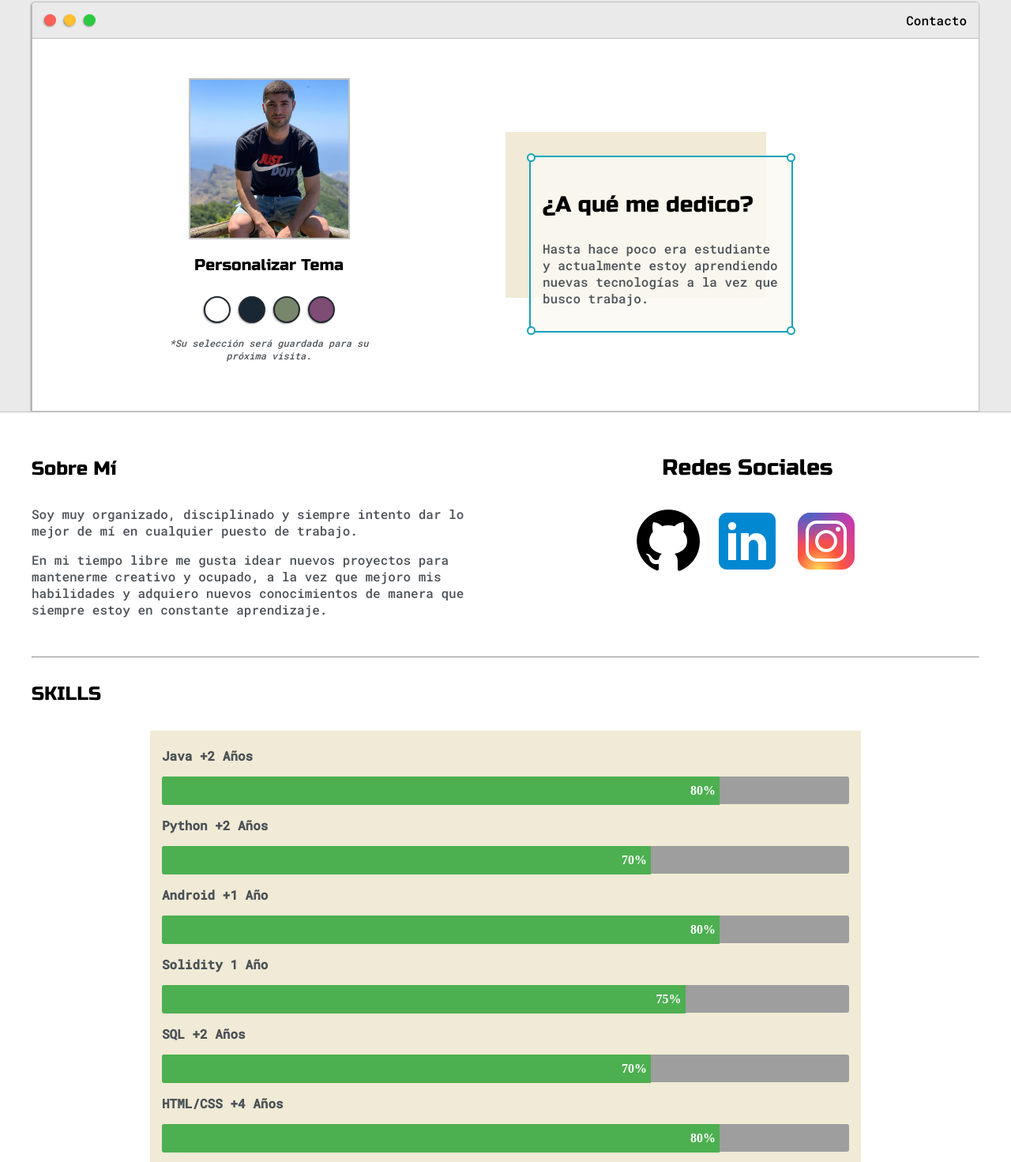
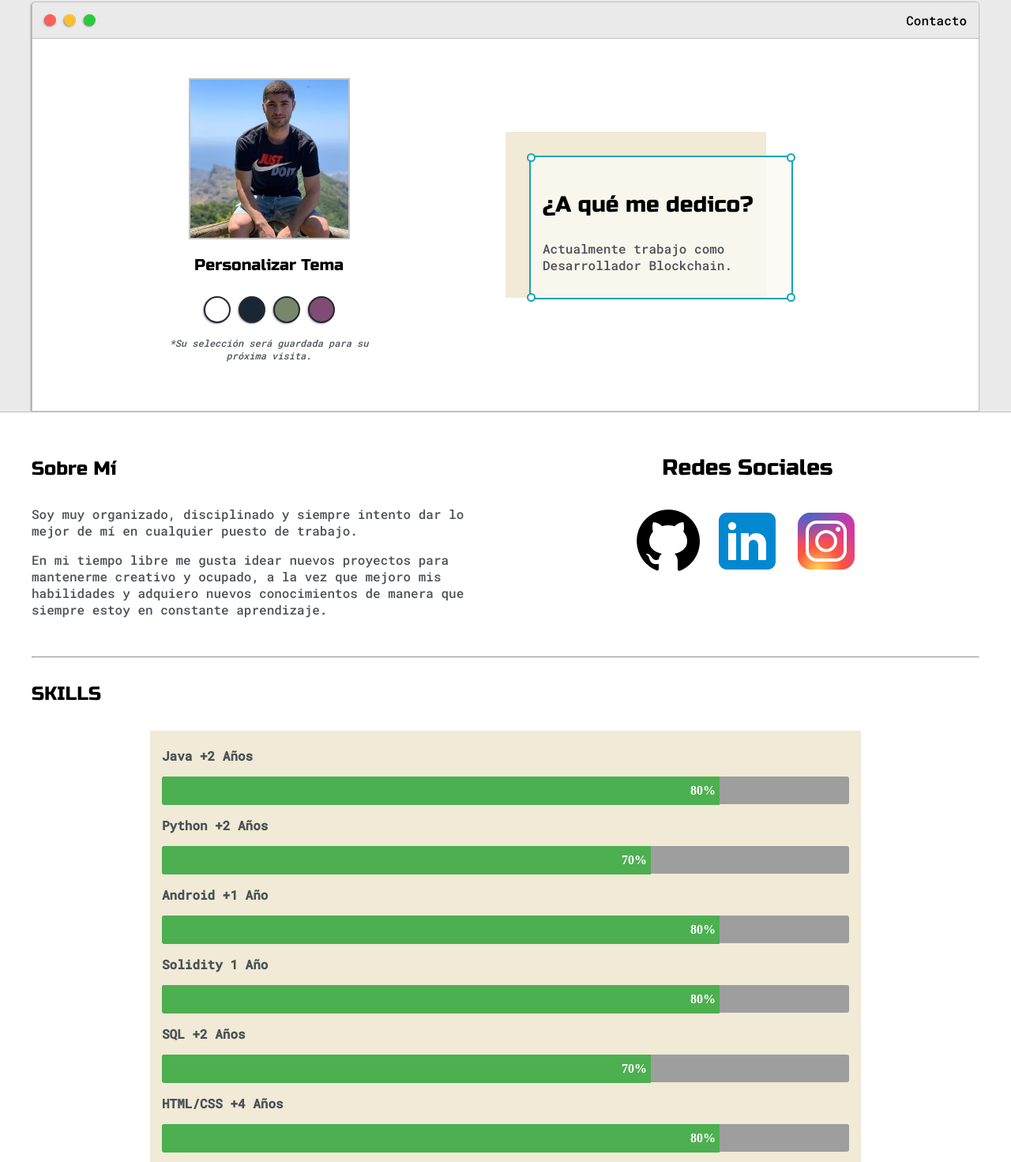
Before and after one commit to Blanko08/MyPortfolio, a plain HTML site: page index.html in a window 1280 px wide. Shown: the part 159-1630 px from the top of the page at 79% size. Drawn offline with Linux system fonts and the light colour scheme.

Commit message:
Skill && about me updates

```diff
--- a/index.html
+++ b/index.html
@@ -69,8 +69,7 @@
                                 <div id="corner-tl" class="corner"></div>
                                 <div id="corner-tr" class="corner"></div>
                                 <h3>¿A qué me dedico?</h3>
-                                <p>Hasta hace poco era estudiante y actualmente estoy aprendiendo nuevas
-                                tecnologías a la vez que busco trabajo.</p>
+                                <p>Actualmente trabajo como Desarrollador Blockchain.</p>
                                 <div id="corner-bl" class="corner"></div>
                                 <div id="corner-br" class="corner"></div>
                             </div>
@@ -121,7 +120,7 @@
                         </div>
                         <p>Solidity 1 Año</p>
                         <div class="container-skill-bars">
-                            <div class="skill solidity">75%</div>
+                            <div class="skill solidity">80%</div>
                         </div>
                         <p>SQL +2 Años</p>
                         <div class="container-skill-bars">
--- a/styles.css
+++ b/styles.css
@@ -307,7 +307,7 @@ h6 { font-size: 16px; }
 .java {width: 80%; border-radius: 3px 0 0 3px; background-color: #4CAF50;}
 .python {width: 70%; border-radius: 3px 0 0 3px; background-color: #4CAF50;}
 .android {width: 80%; border-radius: 3px 0 0 3px; background-color: #4CAF50;}
-.solidity {width: 75%; border-radius: 3px 0 0 3px; background-color: #4CAF50;}
+.solidity {width: 80%; border-radius: 3px 0 0 3px; background-color: #4CAF50;}
 .sql {width: 70%; border-radius: 3px 0 0 3px; background-color: #4CAF50;}
 .htmlCss {width: 80%; border-radius: 3px 0 0 3px; background-color: #4CAF50;}
 .javascript {width: 50%; border-radius: 3px 0 0 3px; background-color: #4CAF50;}
```
